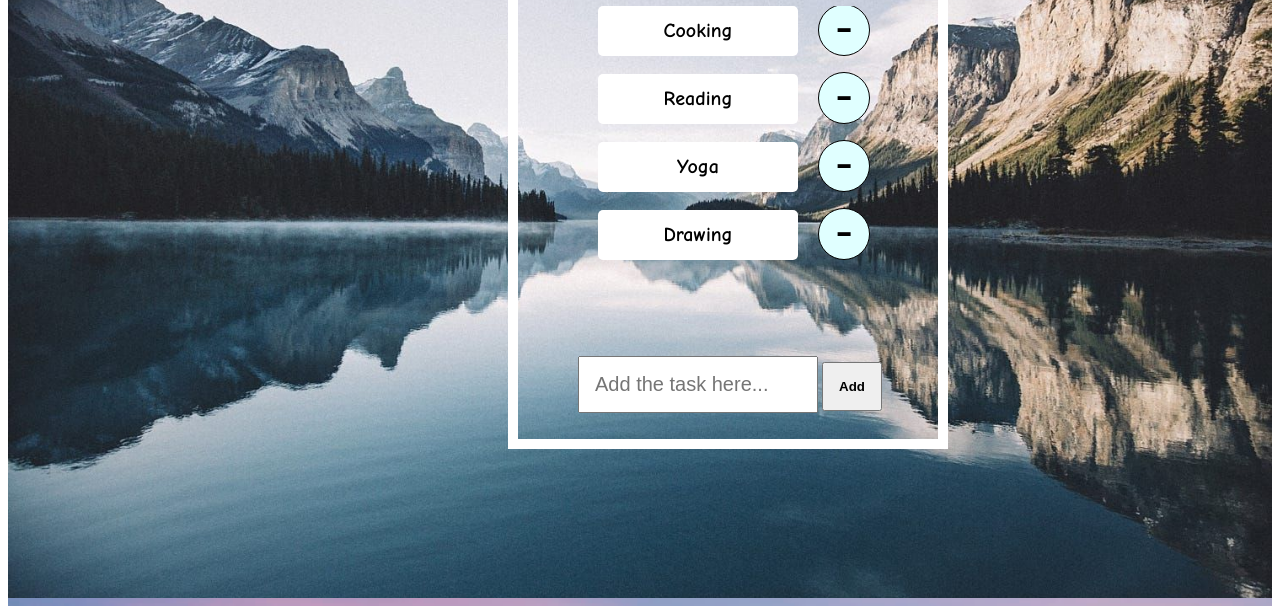
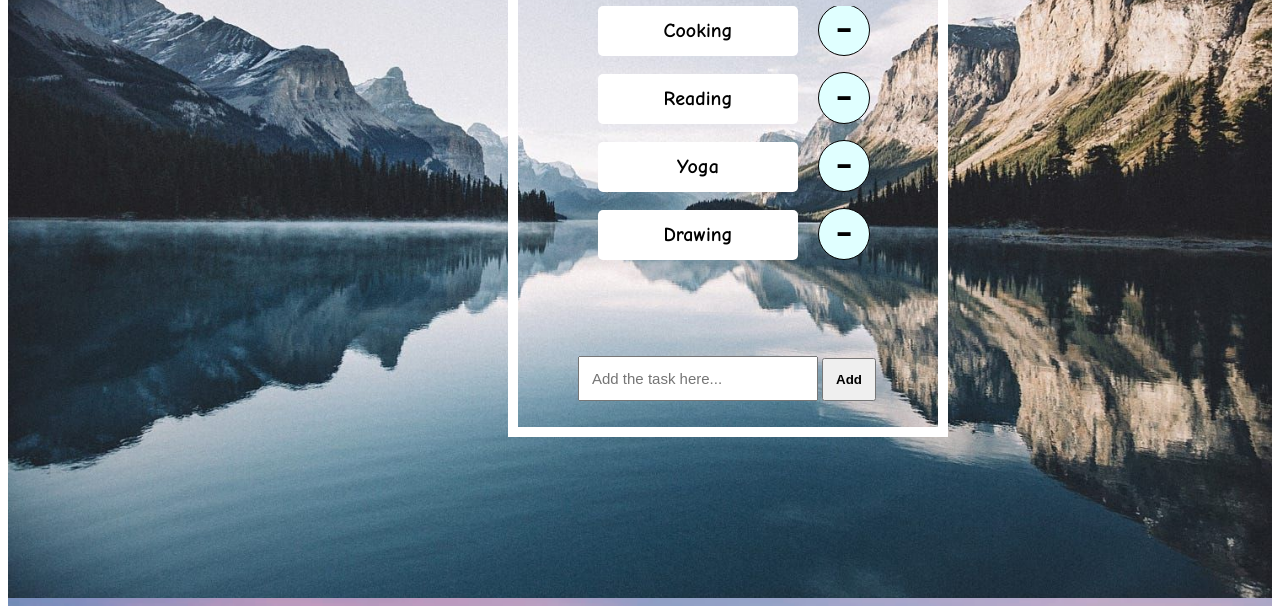
Before and after one commit to shrav2502/ToDo-List, a plain HTML site: page index.html in a window 1280 px wide. Shown: the part 194-800 px from the top of the page. Drawn offline with Linux system fonts and the light colour scheme.

Commit message:
first commit

```diff
--- a/style.css
+++ b/style.css
@@ -67,7 +67,7 @@
 
 input[type="text"],
 button {
-  padding: 15px;
+  padding: 12px;
 }
 
 button {
@@ -80,7 +80,7 @@ button:hover {
 
 input[type="text"] {
   width: 240px;
-  font-size: 20px;
+  font-size: 15px;
 }
 
 .pic1 {
@@ -116,4 +116,5 @@ input[type="text"] {
   height: 350px;
   overflow: auto;
   margin-left: 20px;
+  width: 300px;
 }
--- a/todo.js
+++ b/todo.js
@@ -5,7 +5,6 @@ scroll.addEventListener("click", function (e) {
   if (e.target.className === "del") {
     const todo = e.target.parentElement;
     scroll.removeChild(todo);
-    alert("Yaay, you finished a task :)");
   }
 });
 
```
